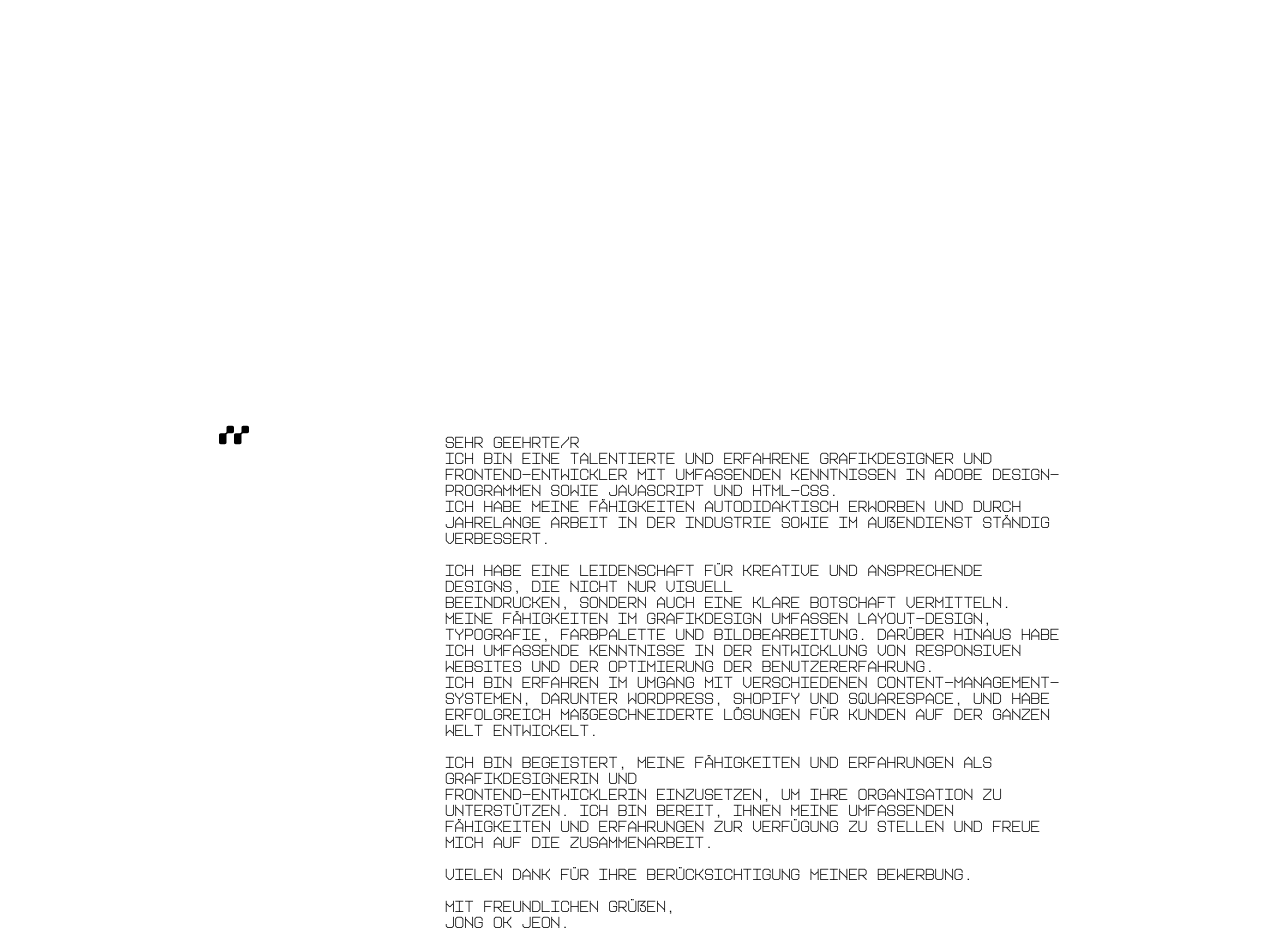
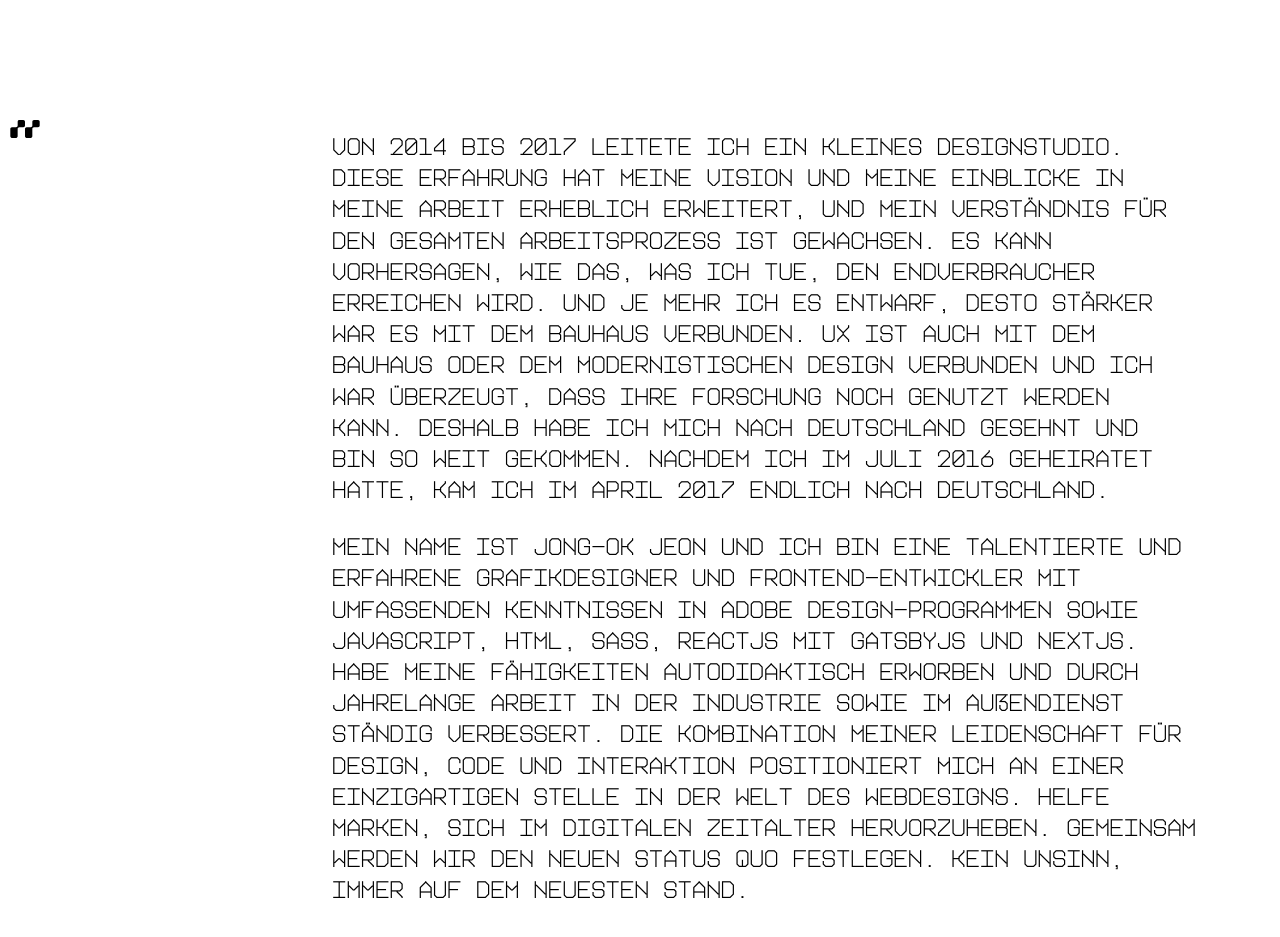
Before and after one commit to bozo13/nextportfolio, a Next.js app: page /about in a window 1280 px wide. Shown: the part 640-1577 px from the top of the page. Built offline with nearby package versions, Linux system fonts and the light colour scheme.

Commit message:
is-inView

```diff
--- a/package.json
+++ b/package.json
@@ -15,6 +15,7 @@
     "eslint-config-next": "13.4.10",
     "framer-motion": "^10.13.0",
     "gsap": "^3.12.2",
+    "html-react-parser": "^5.0.6",
     "locomotive-scroll": "^5.0.0-beta.10",
     "next": "13.4.10",
     "react": "18.2.0",
--- a/src/app/about/animation.js
+++ b/src/app/about/animation.js
@@ -16,3 +16,32 @@ export const staggerCildren= {
 
 }
 }
+
+
+export const slideUpText = {
+  initial: {
+      y: "100%"
+  },
+  open: (i) => ({
+      y: "0%",
+      transition: {duration: 0.5, delay: 0.05 * i}
+  }),
+  closed: {
+      y: "100%",
+      transition: {duration: 0.5}
+  }
+}
+
+export const opacity = {
+  initial: {
+      opacity: 0
+  },
+  open: {
+      opacity: 1,
+      transition: {duration: 0.7, delay:0.5}
+  },
+  closed: {
+      opacity: 0,
+      transition: {duration: 0.7, delay:0.5}
+  }
+}
--- a/src/app/about/page.js
+++ b/src/app/about/page.js
@@ -3,67 +3,61 @@ import Style from "./style.module.scss"
 import Contact from "@/components/Contact";
 import PageLanding from '@/components/PageLanding';
 import Quote from "@/components/quote";
-import Globe from '@/components/Globe'
 import Footer from '@/components/Footer';
-
+import Parser from 'html-react-parser';
 import { usePathname } from "next/navigation";
-import { slideUp, staggerCildren } from './animation';
-import { motion } from 'framer-motion';
+import { useInView, motion } from 'framer-motion';
+import { slideUp, staggerCildren, slideUpText, opacity } from './animation';
+import { useRef } from "react";
 
 
 
 export default function Page() {
   const pathname = usePathname()
-  console.log(pathname);
+  const greeting = useRef(null);
+  const isInView = useInView(greeting)
 
- const shortText =  "Ich bin eine talentierte und erfahrene Grafikdesigner und Frontend-Entwickler mit umfassenden Kenntnissen in Adobe Design-Programmen sowie JavaScript, HTML, SASS, ReactJS mit GatsbyJS und NextJS. habe meine Fähigkeiten autodidaktisch erworben und durch jahrelange Arbeit in der Industrie sowie im Außendienst ständig verbessert."
-
+  const shortText =  "Ich bin eine talentierte und erfahrene Grafikdesigner und Frontend-Entwickler mit umfassenden Kenntnissen in Adobe Design-Programmen sowie JavaScript, HTML, SASS, ReactJS mit GatsbyJS und NextJS. habe meine Fähigkeiten autodidaktisch erworben und durch jahrelange Arbeit in der Industrie sowie im Außendienst ständig verbessert."
+  const phrase1 = "Sehr geehrte Damen und Herren,";
+  const phrase2 = "Mein Name ist Jong-ok Jeon und Ich bin eine talentierte und erfahrene Grafikdesigner und Frontend-Entwickler mit umfassenden Kenntnissen in Adobe Design-Programmen sowie JavaScript, HTML, SASS, ReactJS mit GatsbyJS und NextJS. habe meine Fähigkeiten autodidaktisch erworben und durch jahrelange Arbeit  in der Industrie sowie im Außendienst ständig verbessert. Die Kombination meiner Leidenschaft für Design, Code und Interaktion positioniert mich an einer einzigartigen Stelle in der Welt des Webdesigns. helfe Marken, sich im digitalen Zeitalter hervorzuheben. Gemeinsam werden wir den neuen Status Quo festlegen. Kein Unsinn, immer auf dem neuesten Stand."
+  const phrase3 = 'Von 2014 bis 2017 leitete ich ein kleines Designstudio.</br> Diese Erfahrung hat meine Vision und meine Einblicke in meine Arbeit erheblich erweitert, und mein Verständnis für den gesamten Arbeitsprozess ist gewachsen. Es kann vorhersagen, wie das, was ich tue, den Endverbraucher erreichen wird. Und je mehr ich es entwarf, desto stärker war es mit dem Bauhaus verbunden. UX ist auch mit dem Bauhaus oder dem modernistischen Design verbunden und ich war überzeugt, dass ihre Forschung noch genutzt werden kann. Deshalb habe ich mich nach Deutschland gesehnt und bin so weit gekommen. Nachdem ich im Juli 2016 geheiratet hatte, kam ich im April 2017 endlich nach Deutschland.'
+  const reactElements =  Parser(phrase3);
   return (
 
-    <main data-scroll-container >
 
+      <>
         <PageLanding title={pathname}  description={shortText}  link={pathname} />
-
-
-        <Globe />
 
         <div className={Style.about}>
 
-            <motion.div variants={slideUp} className={Style.quotewidth}>
+            <div className={Style.quotewidth } data-scroll data-scroll-speed={-0.1}>
                <Quote />
-            </motion.div>
+            </div>
 
+            <div className={Style.greeting} ref={greeting}>
+                <p>
+                        {
+                            reactElements.split('</br>').map( (word, index) => {
+                                return <span key={index} className={ Style.mask }>
+                                            <motion.span
+                                              variants={slideUpText }
+                                              custom={index}
+                                              animate={isInView ? "open" : "closed"}
+                                              key={index}>
+                                                {word}
+                                              </motion.span>
+                                        </span>
+                            })
+                        }
+                  </p>
 
-            <div className={Style.greeting} >
-           <motion.div   variants={staggerCildren}
-                  initial="hidden"
-                  animate="show"
-              >
-                <motion.p variants={slideUp} >Sehr geehrte/r<br/>
-                ich bin eine talentierte und erfahrene Grafikdesigner und Frontend-Entwickler mit umfassenden Kenntnissen in Adobe Design-Programmen sowie JavaScript und HTML-CSS. <br/>
-                Ich habe meine Fähigkeiten autodidaktisch erworben und durch jahrelange Arbeit in der Industrie sowie im Außendienst ständig verbessert.
-                </motion.p>
-
-                <motion.p variants={slideUp}  >Ich habe eine Leidenschaft für kreative und ansprechende Designs, die nicht nur visuell<br/>
-              beeindrucken, sondern auch eine klare Botschaft vermitteln. Meine Fähigkeiten im Grafikdesign umfassen Layout-Design, Typografie, Farbpalette und Bildbearbeitung. Darüber hinaus habe ich umfassende Kenntnisse in der Entwicklung von responsiven Websites und der Optimierung der Benutzererfahrung.
-              <br/>
-              Ich bin erfahren im Umgang mit verschiedenen Content-Management-Systemen, darunter WordPress, Shopify und Squarespace, und habe erfolgreich maßgeschneiderte Lösungen für Kunden auf der ganzen Welt entwickelt.
-            </motion.p>
-
-            <motion.p variants={slideUp}  >Ich bin begeistert, meine Fähigkeiten und Erfahrungen als Grafikdesignerin und <br/>
-                Frontend-Entwicklerin einzusetzen, um Ihre Organisation zu unterstützen. Ich bin bereit, Ihnen meine umfassenden Fähigkeiten und Erfahrungen zur Verfügung zu stellen und freue mich auf die Zusammenarbeit.</motion.p>
-
-                <motion.p variants={slideUp}  >Vielen Dank für Ihre Berücksichtigung meiner Bewerbung.</motion.p>
-
-                 <motion.p variants={slideUp}  > Mit freundlichen Grüßen,<br/>
-                Jong Ok Jeon.</motion.p>
-
-
-
-            </motion.div>
+                  <motion.p variants={opacity} animate={isInView ? "open" : "closed"}>
+                        {phrase2}
+                  </motion.p>
+                  <motion.p variants={slideUp} animate={isInView ? "open" : "closed"} dangerouslySetInnerHTML={{ __html: phrase3 }}></motion.p>
               </div>
-          </div>
+        </div>
         <Footer/>
-      </main>
+      </>
     )
 }
--- a/src/app/about/style.module.scss
+++ b/src/app/about/style.module.scss
@@ -7,12 +7,10 @@
 
         display: flex;
         flex-direction: row;
-        flex-wrap: wrap;
-        justify-content: center;
-        align-self: start;
-        margin: 500px 200px;
+        justify-content: flex-end;
+
         gap: 50px;
-
+        width: 100%;
 
         @include breakpoint(small){
             margin: 100px 30px;
@@ -23,17 +21,46 @@
 
     }
 
-    .greeting {
-        width: 70%;
 
-    }
 
     .quotewidth {
+        display: flex;
+
         width: 20%;
         height: 100px;
+        position: relative;
+        margin: 200px 0px 200px 10px;
 
         svg{
             width: 30px;
-            height: 30px;
+            height: 18px;
         }
     }
+
+    .greeting {
+        width: 80%;
+        display: flex;
+        flex-wrap: wrap;
+        position: relative;
+        margin: 200px 50px 200px 10px;
+            p{
+                margin: 13px 30px;
+                font-size: 24px;
+                line-height: 1.3;
+                &:nth-of-type(1){
+
+                    gap: 10px;
+
+                    span{
+                        margin-right: 5px;
+                    }
+                    .mask{
+                        position: relative;
+                        overflow: hidden;
+                        display: inline-flex;
+                    }
+                }
+
+            }
+
+}
--- a/src/app/layout.js
+++ b/src/app/layout.js
@@ -121,6 +121,8 @@ useEffect(() => {
   // `useEffect`'s cleanup phase
   return () => {
       if (scroll) scroll.destroy();
+      document.body.style.cursor = 'default'
+      window.scrollTo(0,0);
   }
 });
 
--- a/src/app/works/page.js
+++ b/src/app/works/page.js
@@ -10,7 +10,8 @@ import ShuffleText from "@/components/ShuffleText "
 import Image from 'next/image';
 import Lenis from '@studio-freight/lenis'
 import PageLanding from "@/components/PageLanding"
-import Globe from '@/components/Globe'
+import Footer from '@/components/Footer'
+
 
 const images = [
   "1.jpg",
@@ -114,7 +115,7 @@ export default function Page( {title, description ,text}) {
       <h1 > big</h1><h1 > big</h1>
       <h1 > big</h1>
       <h1 > big</h1></div>
-      <Globe />
+    <Footer />
 
     </>
   )
--- a/src/components/Footer/style.module.scss
+++ b/src/components/Footer/style.module.scss
@@ -1,6 +1,6 @@
 .Footer{
     width: 100%;
-    height: 33vh;
+    height: 500px;
     background-color: black;
     color: white;
     display: flex;
--- a/src/components/Globe/index.js
+++ b/src/components/Globe/index.js
@@ -5,7 +5,7 @@ import styles from './style.module.scss';
 export default function index() {
   return (
 
-   <div className={styles.globeBall}  data-scroll data-scroll-speed={ 0.2}>
+   <div className={styles.globeBall}  data-scroll data-scroll-speed={ -0.2}>
     <div className={styles.overlay}></div>
         <div className={styles.globe}>
             <div className={styles.globeWrap}>
--- a/src/components/Globe/style.module.scss
+++ b/src/components/Globe/style.module.scss
@@ -17,9 +17,8 @@
     height: clamp(9em, 12vw, 11em);
     background: var(--color-dark);
     border-radius: 50%;
-    top: 35%;
+    top: calc(50% + 88px);
     left: 0px;
-    margin-top: 109px;
     transform: translate(0%, 0%);
     position: absolute;
     overflow: hidden;
```
Also changed, not shown: src/app/contact/page.js (+7 -8 lines), src/components/PageLanding/index.jsx (+3 -5 lines), src/components/PageLanding/style.module.scss (line endings or trailing spaces), 1 other file (tests, documents, lock files or other folders).
